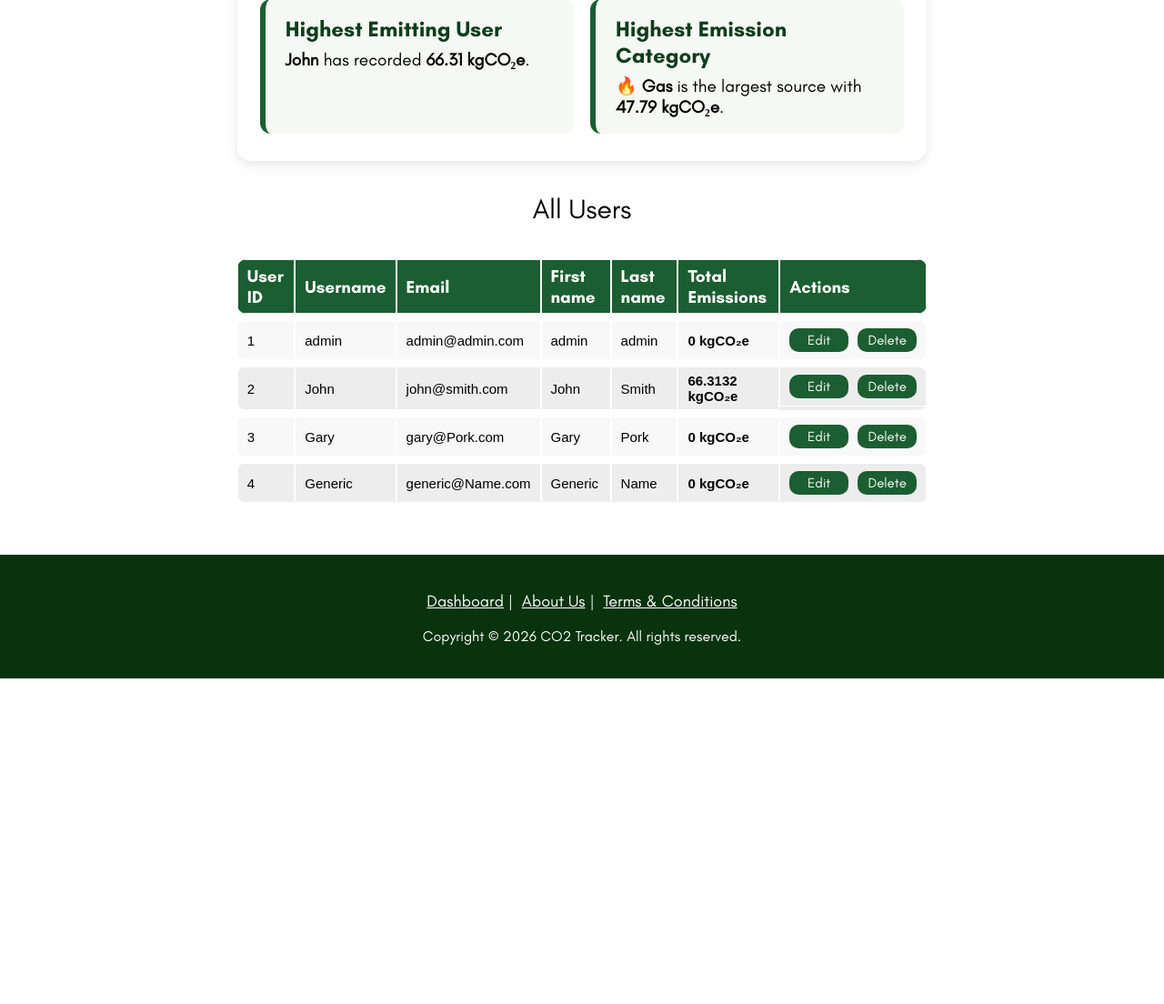
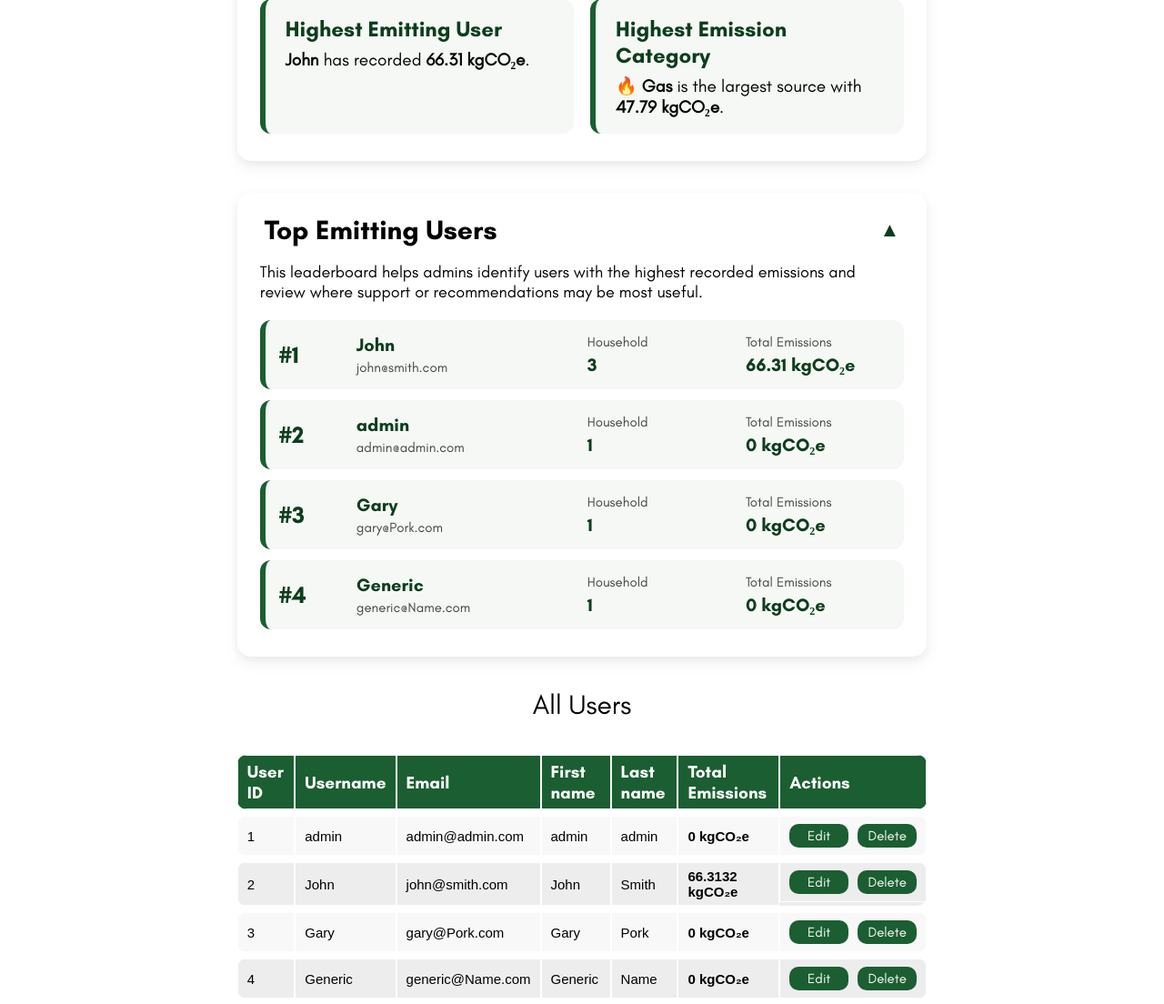
Before and after one commit to DohfoiledAgain/GroupProject_CarbonTracker_Group19, a PHP site: page /admin.php in a window 1280 px wide. Shown: the part 459-1563 px from the top of the page at 91% size. Before the commit the page ends 1205 px from the top, so only its background shows below. Run offline with PHP 8.4, Linux system fonts and the light colour scheme; the visitor is signed in with stand-in values (Sample User, id 1); data comes from the database, SQL or seed files in the repository; some libraries are stand-ins or nearby versions.

Commit message:
Add admin emissions leaderboard
Add admin emissions leaderboard

```diff
--- a/Website/admin.php
+++ b/Website/admin.php
@@ -15,10 +15,12 @@
         <br><br>
     </div>
 
-
+    <!-- admin dashboard -->
     <div class="admin-container">
 
         <?php DisplayAdminAnalytics(); ?>
+
+        <?php DisplayAdminLeaderboard(); ?>
 
         <p class="activity-month-header">All Users</p>
         <?php DisplayAllUsers(); ?>
--- a/Website/components/functions.php
+++ b/Website/components/functions.php
@@ -1365,6 +1365,62 @@ function DisplayCarbonGoalTracker()
     echo "</div>";
 }
 
+/* ------------------TopEmittingUsersLeaderboard*/
+function DisplayAdminLeaderboard()
+{
+    $db = dbConnect();
 
+    $stmt = $db->prepare("
+        SELECT
+            U.Username,
+            U.Email,
+            U.Num_Of_Household_Members,
+            SUM(AL.Calculated_Emissions) AS Total_Emissions
+        FROM User U
+        LEFT JOIN Activity_Log AL ON U.User_ID = AL.User_ID
+        GROUP BY U.User_ID
+        ORDER BY Total_Emissions DESC
+        LIMIT 5
+    ");
 
+    $results = $stmt->execute();
+
+    echo "<div class='admin-leaderboard-container'>";
+    echo "<button type='button' class='admin-leaderboard-toggle' onclick='toggleAdminLeaderboard()' aria-expanded='true' id='adminLeaderboardToggle'>";
+    echo "<span>Top Emitting Users</span>";
+    echo "<span id='adminLeaderboardIcon'>▲</span>";
+    echo "</button>";
+
+    echo "<div id='adminLeaderboardContent'>";
+    echo "<p class='admin-leaderboard-intro'>This leaderboard helps admins identify users with the highest recorded emissions and review where support or recommendations may be most useful.</p>";
+    echo "<div class='admin-leaderboard-list'>";
+
+    $rank = 1;
+    while ($row = $results->fetchArray(SQLITE3_ASSOC)) {
+        $total = $row['Total_Emissions'] ?? 0;
+        $household = $row['Num_Of_Household_Members'] ?? "N/A";
+
+        echo "<div class='admin-leaderboard-row'>";
+        echo "<div class='leaderboard-rank'>#" . $rank . "</div>";
+        echo "<div class='leaderboard-user'>";
+        echo "<strong>" . htmlspecialchars($row['Username']) . "</strong>";
+        echo "<span>" . htmlspecialchars($row['Email']) . "</span>";
+        echo "</div>";
+        echo "<div class='leaderboard-household'>";
+        echo "<span>Household</span>";
+        echo "<strong>" . htmlspecialchars($household) . "</strong>";
+        echo "</div>";
+        echo "<div class='leaderboard-total'>";
+        echo "<span>Total Emissions</span>";
+        echo "<strong>" . round($total, 2) . " kgCO₂e</strong>";
+        echo "</div>";
+        echo "</div>";
+
+        $rank++;
+    }
+
+    echo "</div>";
+    echo "</div>";
+    echo "</div>";
+}
 ?>
--- a/Website/css/style.css
+++ b/Website/css/style.css
@@ -1033,3 +1033,110 @@ input[type="submit"]:hover,
         width: 100%;
     }
 }
+
+/*----Leaderboard Styling----*/
+.admin-leaderboard-container {
+    border-radius: 15px;
+    background-color: white;
+    box-shadow: 0 4px 8px 0 rgba(0, 0, 0, 0.05), 0 6px 20px 0 rgba(0, 0, 0, 0.05);
+    padding: 10px 25px 30px 25px;
+    box-sizing: border-box;
+    width: 100%;
+    text-align: left;
+    margin-bottom: 35px;
+}
+
+.admin-leaderboard-toggle {
+    width: 100%;
+    border: none;
+    background-color: transparent;
+    color: black;
+    font-family: 'Glacial Indifference Bold';
+    font-size: 30px;
+    text-align: left;
+    cursor: pointer;
+    padding: 12px 5px;
+    display: flex;
+    justify-content: space-between;
+    align-items: center;
+    border-radius: 12px;
+    transition: background-color 0.2s ease, padding-left 0.2s ease;
+}
+
+.admin-leaderboard-toggle:hover {
+    background-color: #f5f8f4;
+    padding-left: 14px;
+}
+
+.admin-leaderboard-toggle:focus-visible {
+    outline: 3px solid var(--lighter-theme-colour);
+    outline-offset: 3px;
+}
+
+#adminLeaderboardIcon {
+    font-size: 22px;
+    color: var(--main-theme-colour);
+}
+
+.admin-leaderboard-intro {
+    font-family: 'Glacial Indifference';
+    font-size: 18px;
+    margin: 5px 0 20px 0;
+}
+
+.admin-leaderboard-list {
+    display: flex;
+    flex-direction: column;
+    gap: 12px;
+}
+
+.admin-leaderboard-row {
+    display: grid;
+    grid-template-columns: 70px 1.5fr 1fr 1fr;
+    gap: 15px;
+    align-items: center;
+    background-color: #f5f8f4;
+    border-left: 6px solid var(--lighter-theme-colour);
+    border-radius: 12px;
+    padding: 15px;
+}
+
+.leaderboard-rank {
+    font-family: 'Glacial Indifference Bold';
+    font-size: 26px;
+    color: var(--main-theme-colour);
+}
+
+.leaderboard-user,
+.leaderboard-household,
+.leaderboard-total {
+    display: flex;
+    flex-direction: column;
+    gap: 4px;
+}
+
+.leaderboard-user strong,
+.leaderboard-household strong,
+.leaderboard-total strong {
+    font-family: 'Glacial Indifference Bold';
+    color: var(--main-theme-colour);
+    font-size: 20px;
+}
+
+.leaderboard-user span,
+.leaderboard-household span,
+.leaderboard-total span {
+    font-family: 'Glacial Indifference';
+    font-size: 15px;
+    color: #444;
+}
+
+@media screen and (max-width: 800px) {
+    .admin-leaderboard-row {
+        grid-template-columns: 1fr;
+    }
+
+    .admin-leaderboard-container {
+        padding: 10px 15px 25px 15px;
+    }
+}
--- a/Website/js/functions.js
+++ b/Website/js/functions.js
@@ -140,3 +140,20 @@ function toggleCarbonGoal() {
     icon.textContent = isHidden ? '▲' : '▼';
     button.setAttribute('aria-expanded', isHidden ? 'true' : 'false');
 }
+
+//---Leaderboard Toggle--//
+function toggleAdminLeaderboard() {
+    const content = document.getElementById('adminLeaderboardContent');
+    const icon = document.getElementById('adminLeaderboardIcon');
+    const button = document.getElementById('adminLeaderboardToggle');
+
+    if (!content || !icon || !button) {
+        return;
+    }
+
+    const isHidden = content.style.display === 'none';
+
+    content.style.display = isHidden ? 'block' : 'none';
+    icon.textContent = isHidden ? '▲' : '▼';
+    button.setAttribute('aria-expanded', isHidden ? 'true' : 'false');
+}
```
